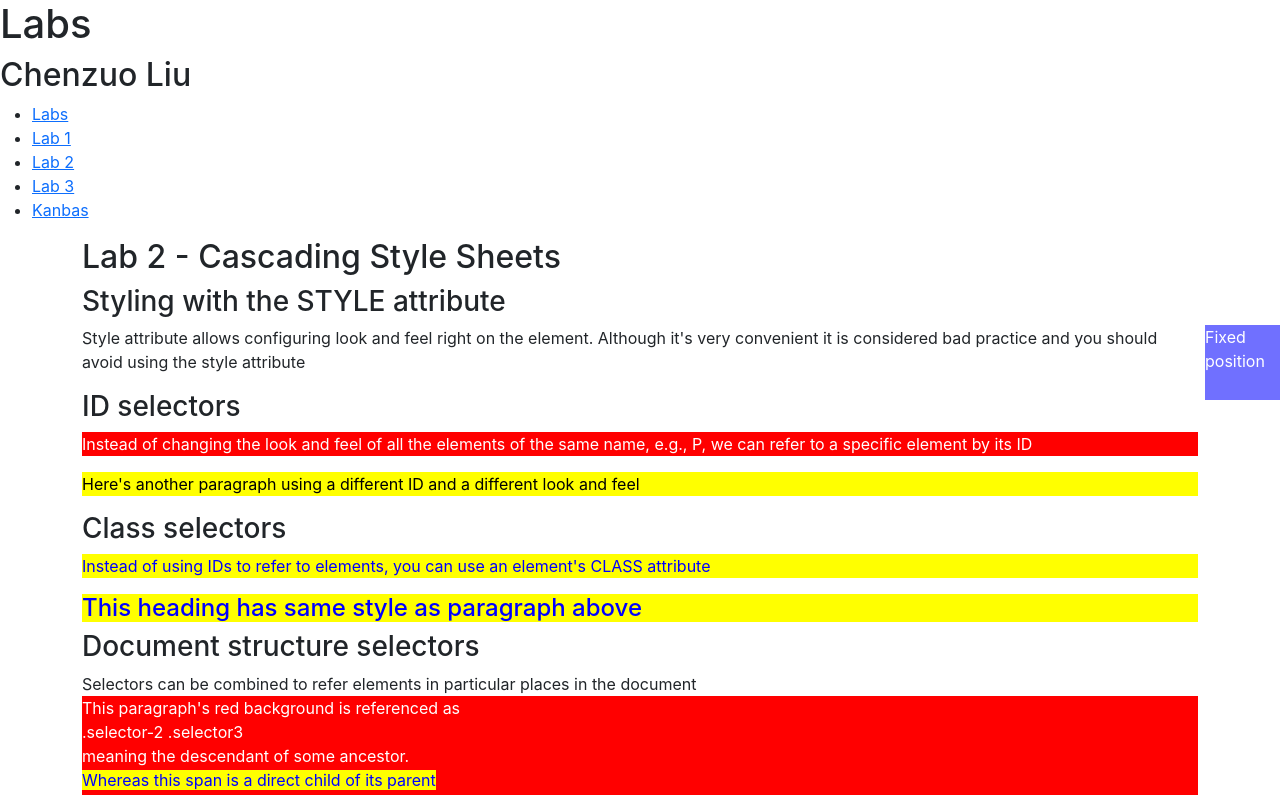
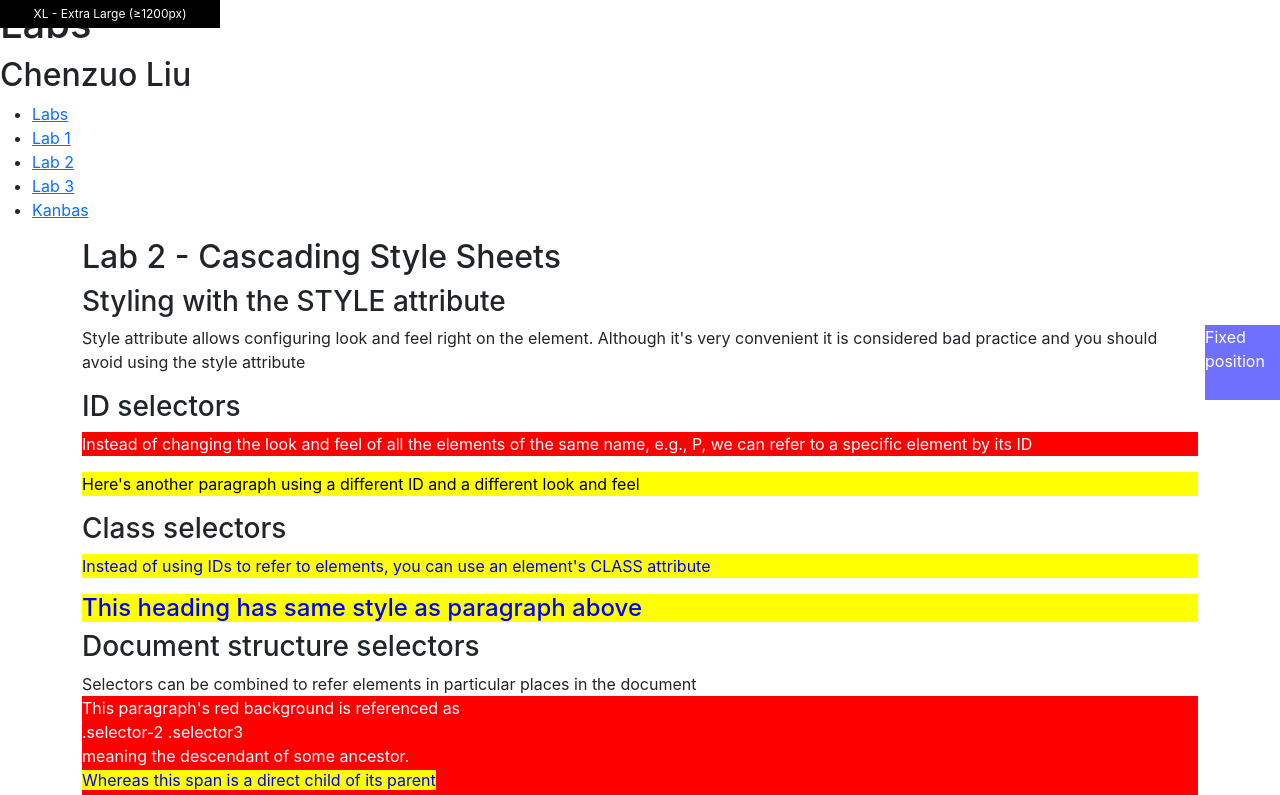
Before and after one commit to ChenzuoL/kanbas-react-web-app-2024-su2, a React (Create React App) app: page /#/Labs/Lab2 in a window 1280 px wide. Shown: the top 795 px of the page. Built offline with nearby package versions, Linux system fonts and the light colour scheme; the HTML template or start-up script is replaced by a standard one.

Commit message:
label and styling table

```diff
--- /dev/null
+++ b/src/Labs/Lab2/ScreenSizeLabel.tsx
@@ -0,0 +1,24 @@
+export default function ScreenSizeLabel() {
+    return (
+      <div id="wd-screen-size-label">
+        <div className="d-block d-sm-none">
+          XS - Extra Small (&lt;576px)
+        </div>
+        <div className="d-none d-sm-block d-md-none">
+          S - Small (≥576px)
+        </div>
+        <div className="d-none d-md-block d-lg-none">
+          M - Medium (≥768px)
+        </div>
+        <div className="d-none d-lg-block d-xl-none">
+          L - Large (≥992px)
+        </div>
+        <div className="d-none d-xl-block d-xxl-none">
+          XL - Extra Large (≥1200px)
+        </div>
+        <div className="d-none d-xxl-block">
+          XXL - Extra Extra Large (≥1400px)
+        </div>
+      </div>
+    );
+  }
--- a/src/Labs/Lab2/index.css
+++ b/src/Labs/Lab2/index.css
@@ -214,3 +214,16 @@ p#wd-id-selector-2 {
 .wd-width-75px {
     width: 75px;
 }
+
+#wd-screen-size-label {
+    position: fixed;
+    top: 0;
+    left: 0;
+    background-color: black;
+    color: white;
+    padding: 5px;
+    font-size: 12px;
+    z-index: 1000;
+    width: 220px;
+    text-align: center;
+}
--- a/src/Labs/Lab2/index.tsx
+++ b/src/Labs/Lab2/index.tsx
@@ -1,6 +1,8 @@
 import "./index.css";
 import "./ReactIcons";
+import "./ScreenSizeLabel";
 import ReactIconsSampler from "./ReactIcons";
+import ScreenSizeLabel from "./ScreenSizeLabel";
 export default function Lab2() {
   return (
     <div className="container">
@@ -387,6 +389,23 @@ Here's another paragraph using a different ID and a different look and
           </div>
         </div>
       </div>
+      <ScreenSizeLabel />
+      <div id="wd-css-styling-tables">
+        <h2>Tables</h2>
+        <table className="table">
+          <thead>
+            <tr className="table-dark"><th>Quiz</th><th>Topic</th><th>Date</th><th>Grade</th></tr>
+          </thead>
+          <tbody>
+            <tr className="table-warning"><td>Q1</td><td>HTML</td><td>2/3/21</td><td>85</td></tr>
+            <tr className="table-danger"><td>Q2</td><td>CSS</td><td>2/10/21</td><td>90</td></tr>
+            <tr className="table-primary"><td>Q3</td><td>JavaScript</td><td>2/17/21</td><td>90</td></tr>
+          </tbody>
+          <tfoot>
+            <tr className="table-success"><td colSpan={3}>Average</td><td>90</td></tr>
+          </tfoot>
+        </table>
+      </div>
     </div>
   );
 }
```
